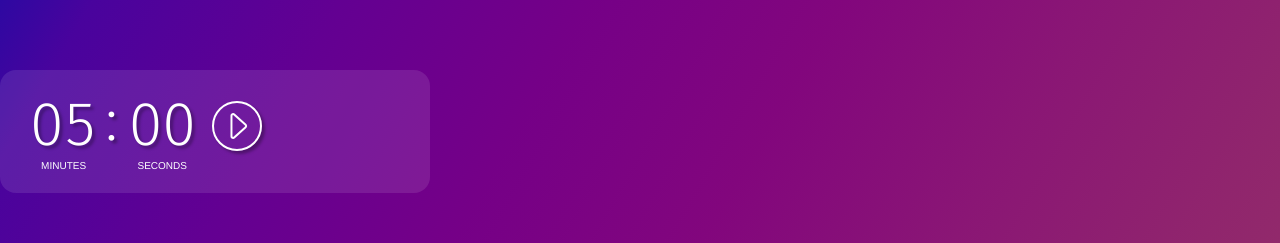
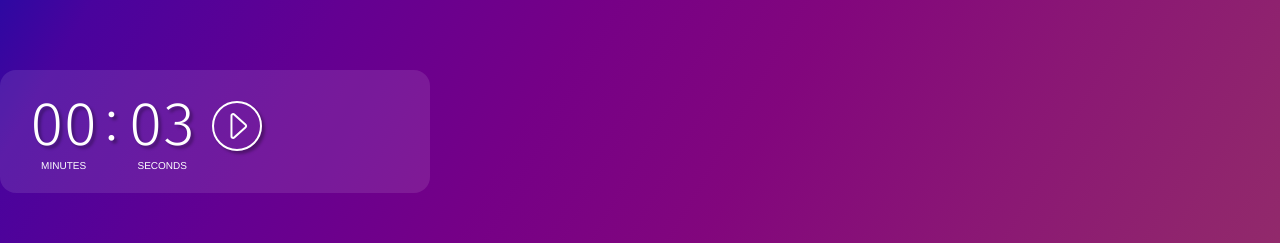
Before and after one commit to bhallaY/rq11-scaffold, a React (Vite) app in the folder timer-rq/: page / in a window 1280 px wide. Shown: the part 269-512 px from the top of the page. Built offline with nearby package versions, Linux system fonts and the light colour scheme.

Commit message:
Componentize and add pause/play

```diff
--- /dev/null
+++ b/timer-rq/src/TimeButton.tsx
@@ -0,0 +1,7 @@
+export function TimeButton({ icon, label, onClick }) {
+  return (
+    <button title={label} className="toggle" onClick={onClick}>
+      <img src={icon} alt={label} />
+    </button>
+  );
+}
--- /dev/null
+++ b/timer-rq/src/TimeDisplay.tsx
@@ -0,0 +1,13 @@
+import { TimeNumber } from "./TimeNumber";
+
+export function TimeDisplay({ time }) {
+  const minutes = Math.floor(time / 60);
+  const seconds = time % 60;
+  return (
+    <ul className="parts">
+      <TimeNumber time={minutes} unit="minutes" />
+      <li className="colon">:</li>
+      <TimeNumber time={seconds} unit="seconds" />
+    </ul>
+  );
+}
--- /dev/null
+++ b/timer-rq/src/TimeNumber.tsx
@@ -0,0 +1,8 @@
+export function TimeNumber({ time, unit }) {
+  return (
+    <li className="part">
+      <p className="number">{String(time).padStart(2, "0")}</p>
+      <p className="unit">{unit}</p>
+    </li>
+  );
+}
--- a/timer-rq/src/Timer.tsx
+++ b/timer-rq/src/Timer.tsx
@@ -1,23 +1,41 @@
-import './style.css'
-import playIcon from './assets/play.svg'
+import "./style.css";
+import playIcon from "./assets/play.svg";
+import pauseIcon from "./assets/pause.svg";
+import { useEffect, useState } from "react";
+import { TimeDisplay } from "./TimeDisplay";
+import { TimeButton } from "./TimeButton";
 
-export function Timer() {
-    return (
-        <section className="timer">
-            <ul className='parts'>
-                <li className="part">
-                    <p className='number'>05</p>
-                    <p className='unit'>minutes</p>
-                </li>
-                <li className='colon'>:</li>
-                <li className='part'>
-                    <p className='number'>00</p>
-                    <p className='unit'>seconds</p>
-                </li>
-            </ul>
-            <button title="Play" className="toggle">
-                <img src={playIcon} alt="Play" />
-            </button>
-        </section>
-    )
+export function Timer({ startTime }) {
+  const [secondsRemaining, setSecondsRemaining] = useState(startTime);
+  const [isPlaying, setPlaying] = useState(false);
+  const play = () => setPlaying(true);
+  const pause = () => setPlaying(false);
+  const label = isPlaying ? "Pause" : "Play";
+  const icon = isPlaying ? pauseIcon : playIcon;
+  const onClick = isPlaying ? pause : play;
+
+  useEffect(() => {
+    if (!isPlaying) {
+      return;
+    }
+    function tick() {
+      setSecondsRemaining((oldValue: number) => {
+        const value = oldValue - 1;
+        if (value <= 0) {
+          setPlaying(false);
+          return startTime;
+        }
+        return value;
+      });
+    }
+    const interval = setInterval(tick, 1000);
+    return () => clearInterval(interval);
+  }, [isPlaying, startTime]);
+
+  return (
+    <section className={`timer ${isPlaying ? "timer-ticking" : ""}`}>
+      <TimeDisplay time={secondsRemaining} />
+      <TimeButton icon={icon} label={label} onClick={onClick} />
+    </section>
+  );
 }
--- a/timer-rq/src/TimerManager.tsx
+++ b/timer-rq/src/TimerManager.tsx
@@ -1,9 +1,9 @@
-import { Timer } from "./Timer"
+import { Timer } from "./Timer";
 
 export function TimerManager() {
-    return (
-        <div className="timers">
-            <Timer />
-        </div>
-    )
+  return (
+    <div className="timers">
+      <Timer startTime="3" />
+    </div>
+  );
 }
```
